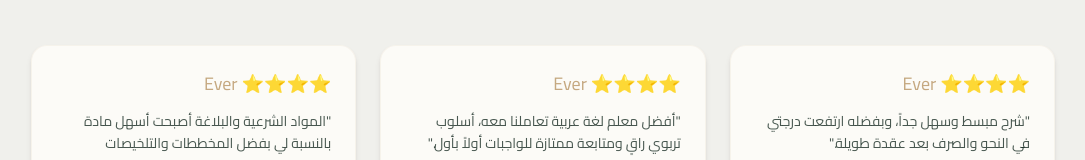
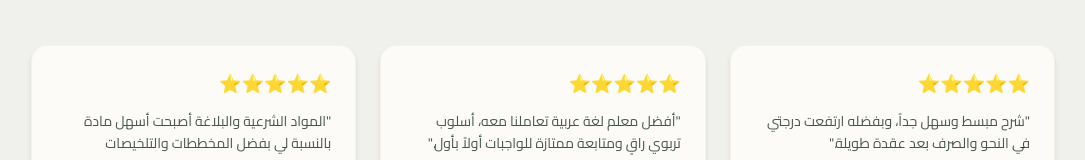
Before and after one commit to melbtawy336-ship-it/sehr-albyan, a Next.js app: page / in a window 1280 px wide. Shown: the part 1346-1506 px from the top of the page, without its empty margins (97-1182 px from the left). Built offline with nearby package versions, Linux system fonts and the light colour scheme.

Commit message:
إضافة خطوط السيو وإعدادات السكيما لموقع سحر البيان

```diff
--- a/app/page.tsx
+++ b/app/page.tsx
@@ -17,7 +17,7 @@ export default function HomePage() {
   ];
 
   return (
-    <main className="min-h-screen">
+    <main className="min-h-screen" dir="rtl">
 
       {/* 1. قسم البطل الاستقبالي (Hero Section) مع الرسالة التسويقية القوية */}
       <section className="relative pt-24 pb-20 flex flex-col items-center text-center px-4 max-w-4xl mx-auto z-10">
@@ -41,7 +41,7 @@ export default function HomePage() {
             احجز مقعدك الآن
           </a>
           <a
-            href="https://wa.me/201017686851" // تأكد من رقم الواتساب الخاص بك هنا
+            href="https://wa.me/201123962871"
             target="_blank"
             rel="noopener noreferrer"
             className="w-full sm:w-auto px-8 py-4 bg-[#25D366] text-white font-cairo font-bold rounded-xl shadow-lg hover:bg-[#20ba56] hover:-translate-y-0.5 transition-all flex items-center justify-center gap-2"
@@ -76,7 +76,7 @@ export default function HomePage() {
             <h3 className="font-amiri text-3xl font-bold text-foreground mb-4">الأستاذ محمد البطاوي</h3>
             <p className="font-cairo text-gold font-bold mb-4">خريج جامعة الأزهر الشريف ومعلم العلوم العربية والشرعية</p>
             <p className="font-cairo text-foreground/80 leading-relaxed mb-4">
-              نؤمن في منصة "سحر البيان" أن لغة القرآن الكريم ليست مجرد قواعد جافة تُحفظ، بل هي ملكةٌ تُكتسب وتُتذوق. نسعى لتأسيس الطلاب وبناء مهاراتهم الإعرابية والبلاغية من الصفر وحتى التفوق في الامتحانات الوزارية والأزهرية.
+              نؤمن في منصة "سحر البيان" أن لغة القرآن الكريم ليست مجرد قواعد جافة تُحفظ, بل هي ملكةٌ تُكتسب وتُتذوق. نسعى لتأسيس الطلاب وبناء مهاراتهم الإعرابية والبلاغية من الصفر وحتى التفوق في الامتحانات الوزارية والأزهرية.
             </p>
             <ul className="font-cairo text-sm text-foreground/75 space-y-2">
               <li>✓ خبرة ممتدة في المناهج الدراسية الحديثة ونواتج التعلم.</li>
@@ -97,7 +97,7 @@ export default function HomePage() {
             {testimonials.map((t, idx) => (
               <div key={idx} className="bg-background p-6 rounded-2xl shadow-md border border-gold/10 flex flex-col justify-between">
                 <div>
-                  <div className="text-gold text-lg mb-3">⭐⭐⭐⭐ Ever</div>
+                  <div className="text-gold text-lg mb-3">⭐⭐⭐⭐⭐</div>
                   <p className="font-cairo text-foreground/80 text-sm leading-relaxed mb-4">"{t.text}"</p>
                 </div>
                 <span className="font-cairo text-xs font-bold text-foreground/60 block border-t border-foreground/5 pt-3">{t.name}</span>
```
